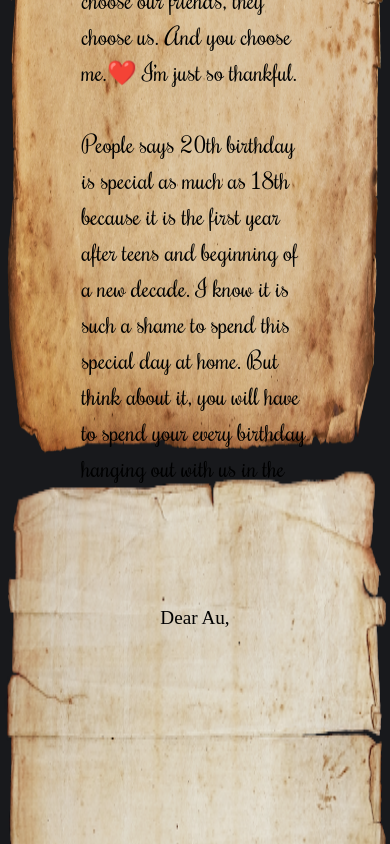
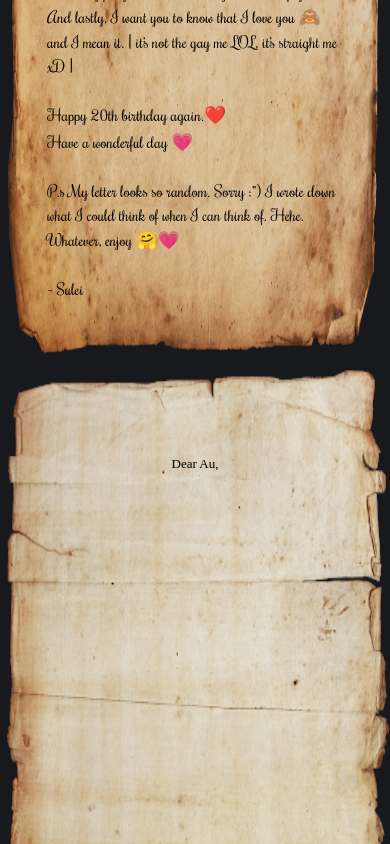
Before and after one commit to tweltar/hnin-au-bd, a React (Create React App) app: page /#/wishes in a window 390 px wide. Shown: the part 2238-3082 px from the top of the page. Built offline with nearby package versions, Linux system fonts and the light colour scheme; a web font is replaced by a local one.

Commit message:
Update yumi and twel's paper and paddings

```diff
--- a/src/css/Wishes.css
+++ b/src/css/Wishes.css
@@ -6,39 +6,43 @@
   justify-content: center;
 }
 
-.Jue-paper,
-.Twel-paper {
+.Jue-paper {
   width: 1000px;
-  height: 1000px;
+  height: 1200px;
 }
 
 .Yumi-paper {
   width: 900px;
-  height: 1400px;
+  height: 1600px;
+}
+
+.Twel-paper {
+  width: 900px;
+  height: 1100px;
 }
 
 .Jue-letter {
   position: absolute;
-  margin: 160px 25vw;
+  margin: 190px 25vw;
   padding: 10px;
   color: black;
   font-family: "Dancing Script", cursive;
-  font-size: 110%;
+  font-size: 120%;
 }
 
 .Twel-letter {
   position: absolute;
-  margin: 130px 25vw;
-  padding: 10px;
+  margin: 95px 25vw;
+  padding: 20px;
   color: black;
   font-family: "Charm", cursive;
-  font-size: larger;
+  font-size: 130%;
 }
 
 .Yumi-letter {
   position: absolute;
   margin: 80px 25vw;
-  padding: 10px;
+  padding: 20px;
   color: black;
   font-family: "Rochester", cursive;
   font-size: x-large;
@@ -60,9 +64,21 @@
 
   .Yumi-paper {
     width: 100%;
+    height: 1300px;
+  }
+
+  .Yumi-letter {
+    margin: 80px 7vw;
+    font-size: medium;
   }
 
   .Twel-paper {
     width: 100%;
+    height: 800px;
+  }
+
+  .Twel-letter {
+    margin: 70px 8vw;
+    font-size: small;
   }
 }
```
